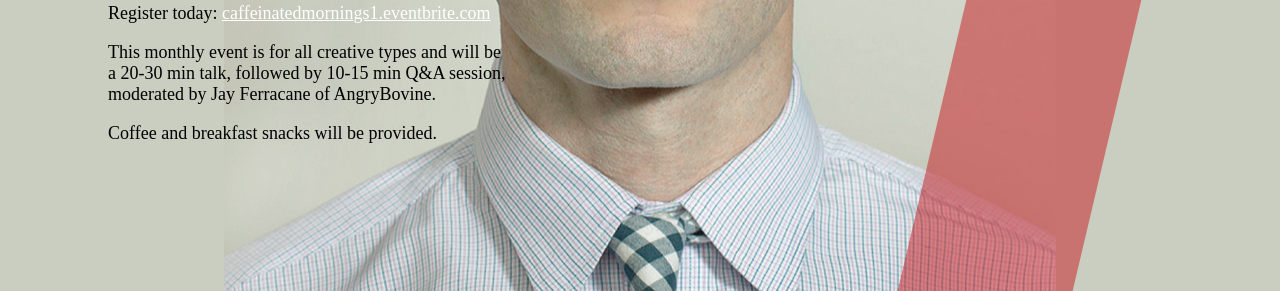
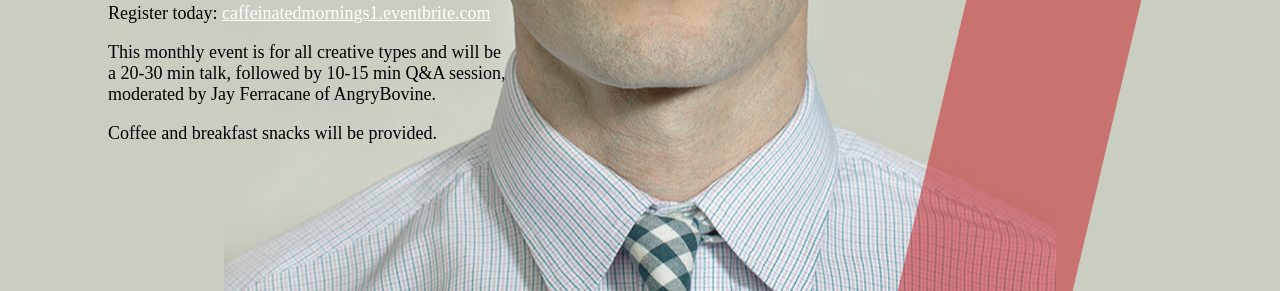
Before and after one commit to ODogg/caffeinatedmornings, a website: page index.html in a window 1280 px wide. Shown: the part 489-780 px from the top of the page. Drawn offline with nearby package versions, Linux system fonts and the light colour scheme.

Commit message:
Removed some node files and change background

```diff
--- a/css/style.css
+++ b/css/style.css
@@ -1,5 +1,5 @@
 body 	{
-    background: url("../images/background.png") no-repeat;
+    background: url("../images/bg_3.png") no-repeat;
     background-size: auto;
     background-color: #cacec0;
     background-position: center;
```
